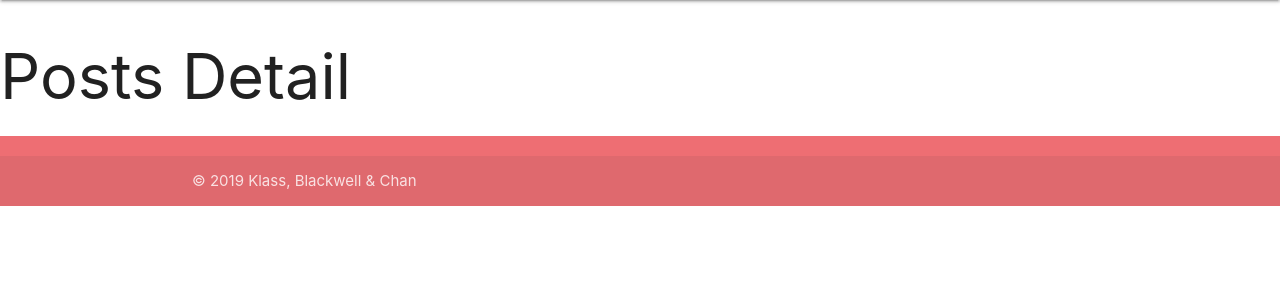
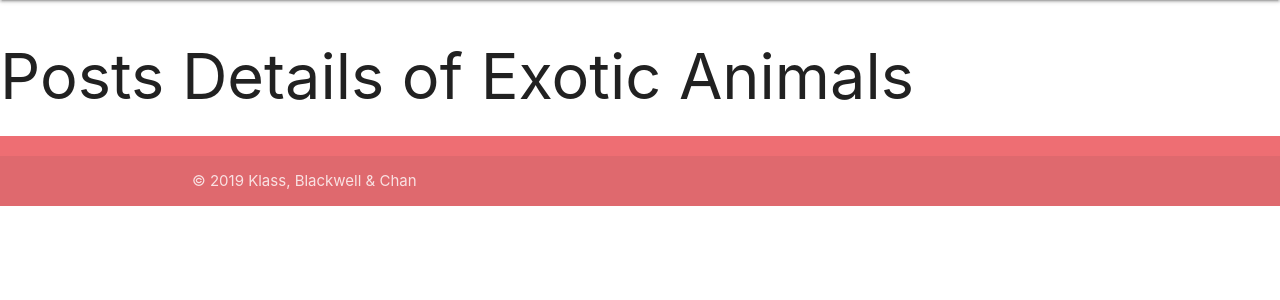
Before and after one commit to trentjblackwell/exoticpetsclub, a Django app: page /posts/1/ in a window 1280 px wide. Shown: the part 64-364 px from the top of the page. Run offline with Django 3.2, Linux system fonts and the light colour scheme.

Commit message:
edit detail test

```diff
--- a/exotic_pets/main_app/templates/posts/detail.html
+++ b/exotic_pets/main_app/templates/posts/detail.html
@@ -1,7 +1,7 @@
 {% extends 'base.html' %}
 {% block content %}
 
-<h1>Posts Detail</h1>
+<h1>Posts Details of Exotic Animals</h1>
 
 
 {% endblock %}
```
